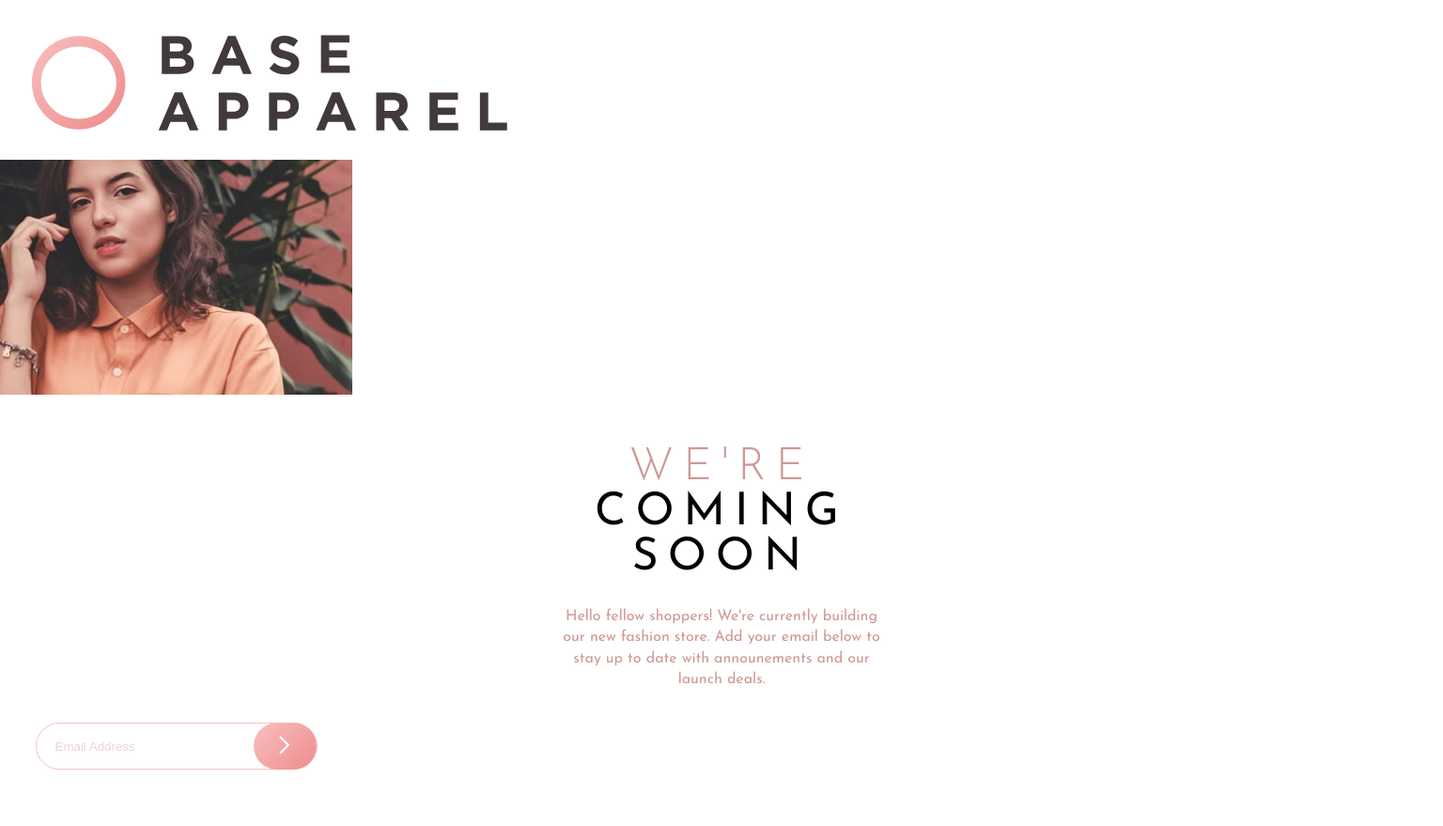
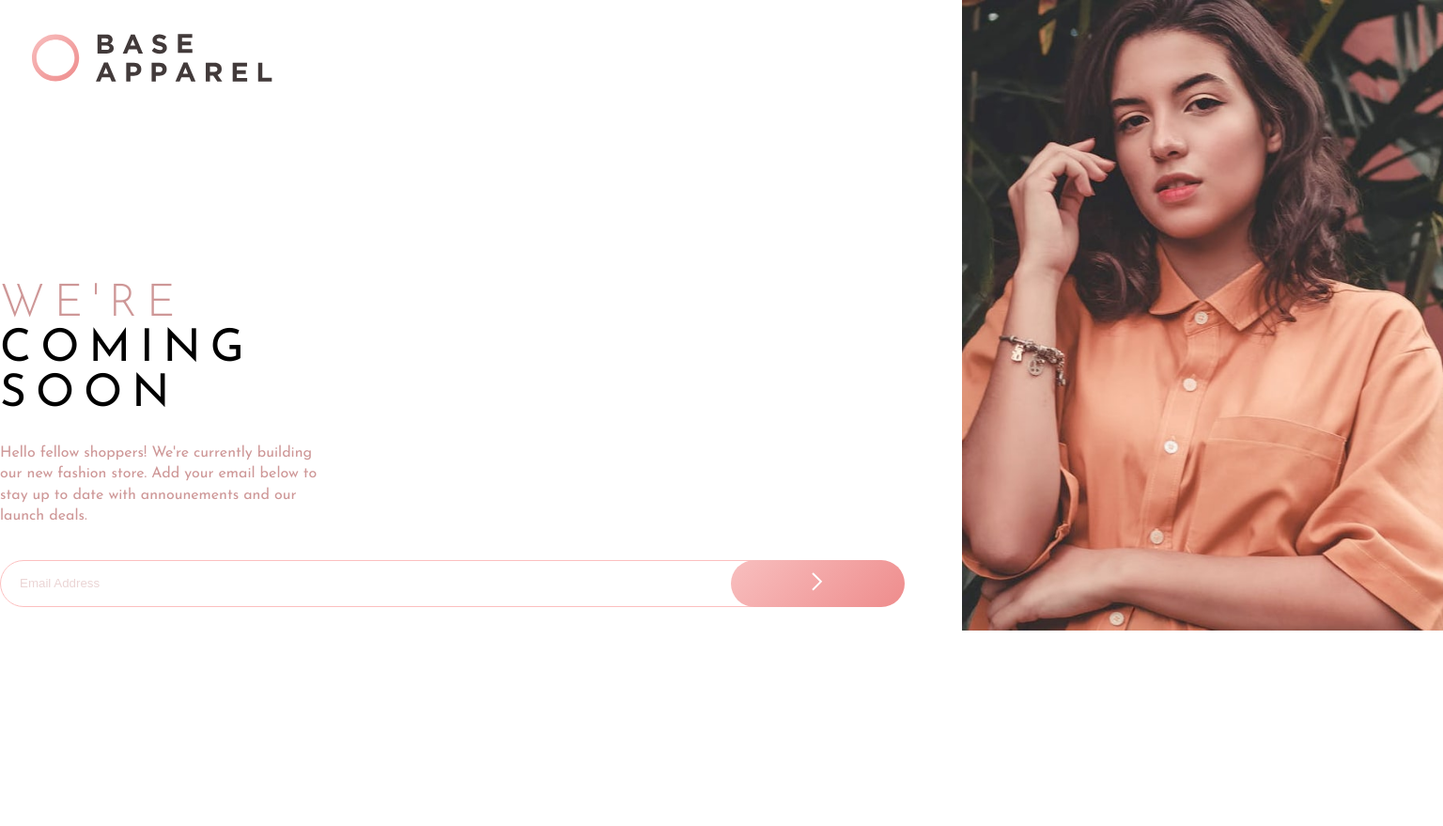
Before and after one commit to Gc87J/base-apparel-coming-soon, a plain HTML site: page index.html in a window 1536 px wide. Shown: the whole page at 94% size. After the commit the page ends 800 px from the top, so only its background shows below. Drawn offline with Linux system fonts and the light colour scheme; a web font is replaced by a local one.

Commit message:
Stressing

```diff
--- a/app.js
+++ b/app.js
@@ -1,4 +1,3 @@
-
 
 /*Variables*/
 const input = document.querySelector("input")
@@ -12,18 +11,16 @@ const testing = document.querySelector(".testing");
 
 const Para = document.createElement("p");
 
-testing.appendChild(Para)
+const testingImg = document.querySelector(".img1");
 
 
-submitBtn.addEventListener("click", ()=> {
 
- if (input.value = "") {
 
-   errorMsg.style.display = "block"
- }
+testingImg.addEventListener("click", ()=> {
 
+ errorMsg.style.display = "none"
 
 
 }
 
-)
+);
--- a/index.html
+++ b/index.html
@@ -28,9 +28,10 @@
 
 
   <div class="containers image-container">
-    <img src="/images/hero-mobile.jpg" alt="">
 
-    <!-- <img src="/images/hero-desktop.jpg" alt=""> -->
+    <img class="img1" src="/images/hero-mobile.jpg" alt="">
+
+    <img class="img3" src="/images/hero-desktop.jpg" alt="">
 
   </div>
 
--- a/sass/_desktopview.scss
+++ b/sass/_desktopview.scss
@@ -6,19 +6,43 @@
 
 
   .main-body-container {
+    display: grid;
 
     grid-template-columns: repeat(3, 1fr);
     grid-template-rows: 250px;
-  }
+
 
 
   .logo-container {
+    // position: relative;
+    // left: 15%;
+    // top: 40px;
     grid-column: 1/ span 2;
-    grid-row: 1/ span 2;
+    grid-row: 1;
+
+    img {
+      width: 25%;
+  }
   }
 
 
   .image-container {
+    // border: 2px solid #000;
+
+
+    .img1 {
+      display: none;
+    }
+
+
+    .img3 {
+      display: block;
+      width: 100%;
+      // height: 100%;
+    }
+
+
+
     grid-column: 3;
     grid-row:  1/ span 2;
   }
@@ -27,8 +51,43 @@
   .main-content-container {
     grid-column: 1/ span 2;
     grid-row: 2;
+    // position: relative;
+    // left: 20%;
+    // margin-right: 50%;
+    // align-self: center;
+
+
+  .heading {
+    text-align: start;
+
+
+  }
+
+
+  .main-content {
+
+
+    p{
+
+      text-align:start;
+
+    }
+  }
+
   }
 
 
 
+  form {
+    text-align: start;
+
+
+    input {
+
+      // width: 50%;
+    }
+  }
+
+
 }
+}
--- a/sass/styles.scss
+++ b/sass/styles.scss
@@ -10,40 +10,40 @@ body{
 }
 
 .main-body-container {
-  // display: grid;
-
-  // grid-template-columns: 1fr;
-  // height: 100vh;
-  // grid-template-rows: 50px 50px 50px;
-  // max-width: 375px;
-  // grid-template-columns: repeat(auto-fill, 1fr);
-
-  // row-gap: 10px;
+ display: grid;
 
 
 
 
 .containers {
-  // background-color: #aaa;
-  // border: 2px solid #000;
+
+
 }
 
 
 
 .logo-container {
-  // height: fit-content;
+
+
 img {
   width: 33%;
   margin: 35px auto 25px 34px;
-  // margin-bottom: 25px;
 }
 
 }
 
 .image-container {
-  // height: fit-content;
 
 
+.img1 {
+  display: block;
+  width: 100%;
+}
+
+
+.img3 {
+  display: none;
+}
 
 
 }
@@ -51,6 +51,7 @@ img {
 
 .main-content-container {
   height:fit-content;
+
 
 
 .heading {
@@ -91,17 +92,21 @@ form {
   margin-top: 35px;
   text-align: center;
   padding-bottom: 60px;
-  max-width: 375px;
+  // max-width: 375px;
   position: relative;
 
   input {
     border:1px solid hsl(0, 93%, 68%)
     ;
     height: 50px;
-    width: 80%;
+    width: 87%;
     border-radius: 50px;
     padding-left: 20px;
     opacity: 40%;
+    position: relative;
+    // display: grid;
+    // justify-content: center;
+    // text-align: center;
 
 
   }
@@ -111,7 +116,7 @@ form {
 
 
   .error-msg{
-    display: none;
+    display: block;
     position: absolute;
     right: 118px;
     top: 13px;
@@ -121,10 +126,10 @@ form {
   button {
     border: none;
     position: absolute;
-    right: 38px;
+    right: 6%;
     height: 50px;
     border-radius: 50px;
-    width: 18%;
+    min-width: 18%;
     background: linear-gradient(135deg,  hsl(0, 80%, 86%), hsl(0, 74%, 74%))  ;
 
 
```
Also changed, not shown: css/styles.css, 1 other file.
